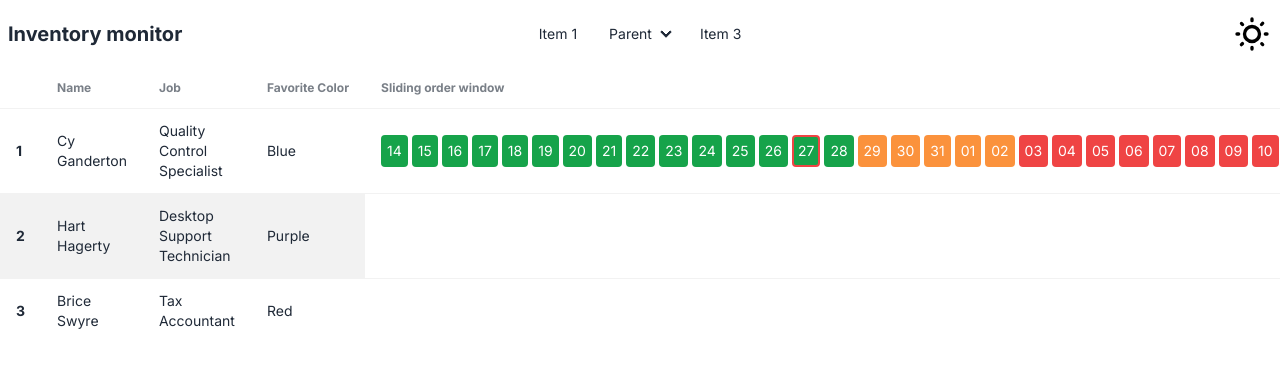
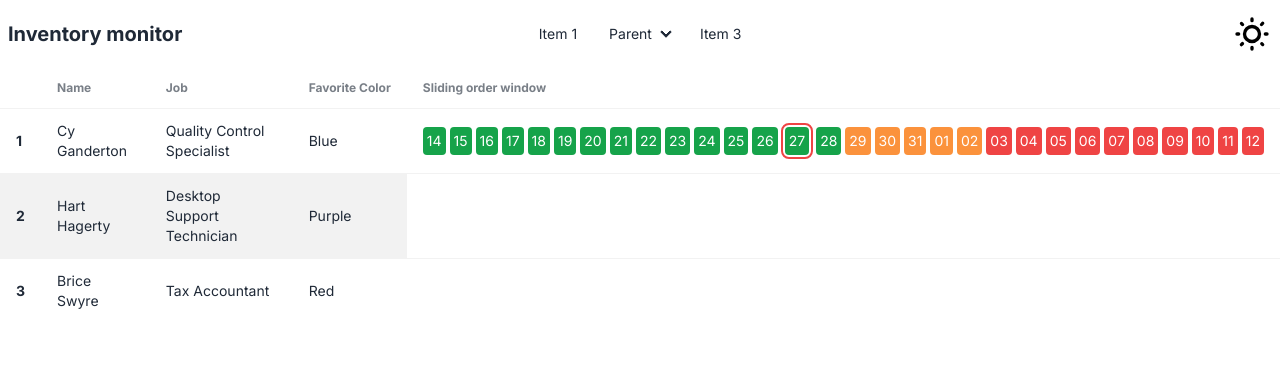
Before and after one commit to dp9898cz/order-stock-monitor, a Next.js app in the folder frontend/: page / in a window 1280 px wide. Shown: the top 368 px of the page. Built offline with nearby package versions, Linux system fonts and the light colour scheme.

Commit message:
better outline

```diff
--- a/frontend/app/OrderTableCell.tsx
+++ b/frontend/app/OrderTableCell.tsx
@@ -9,8 +9,6 @@ const WINDOW_LENGTH: number = 30;
 const ORANGE_MARK_LENGTH: number = 5;
 
 const OrderTableCell = () => {
-    const currentDate = () => new Date();
-
     const getDayNumberWithIndex = (index: number): string => {
         const date = new Date();
         date.setDate(date.getDate() + index);
@@ -26,8 +24,8 @@ const OrderTableCell = () => {
     };
 
     const generateOutline = (index: number, daysToRunOut: number, orderToStockDelay: number): string => {
-        if (index === daysToRunOut - orderToStockDelay) return "border-red-500 border-2";
-        return "border-transparent border-2";
+        if (index === daysToRunOut - orderToStockDelay) return "outline outline-2 outline-red-500 outline-offset-2 mx-[3px]";
+        return "";
     };
 
     return (
@@ -39,7 +37,7 @@ const OrderTableCell = () => {
                         idx,
                         sampleProduct.daysToRunOut,
                         sampleProduct.orderToStockDelay
-                    )} p-1 rounded`}
+                    )} p-1 rounded `}
                 >
                     {getDayNumberWithIndex(idx)}
                 </div>
```
